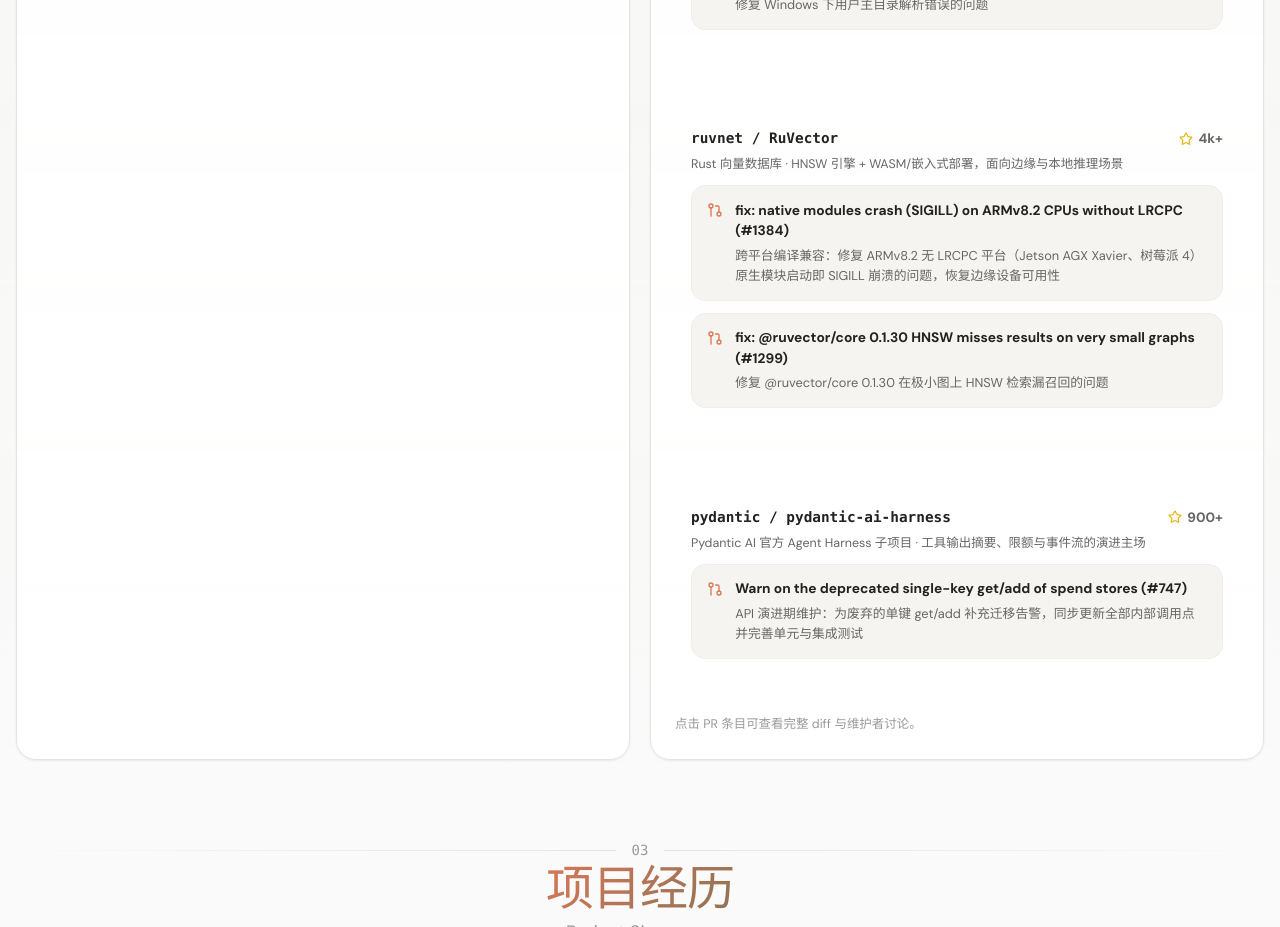
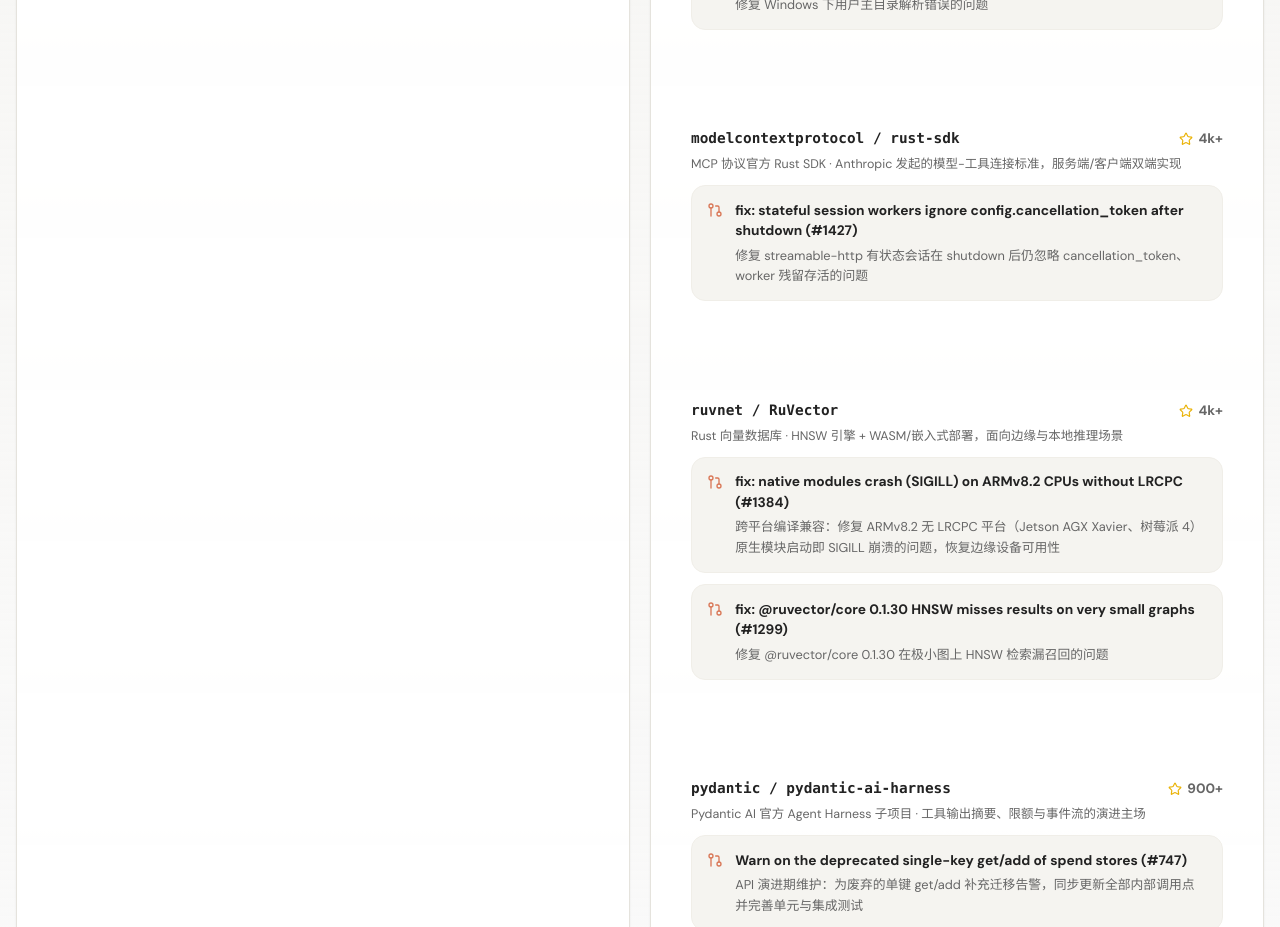
Before and after one commit to wangshun-china/interview-web, a Vue app: page / in a window 1280 px wide. Shown: the part 2940-3867 px from the top of the page. Built offline with nearby package versions, Linux system fonts and the light colour scheme.

Commit message:
resume: restore MCP rust-sdk #1427 group lost in the stars reorder

```diff
--- a/src/components/OpenSourceCard.vue
+++ b/src/components/OpenSourceCard.vue
@@ -152,6 +152,19 @@ const repos = [
         title: "fix: resolve the user's home directory on Windows (#4264)",
         note: '修复 Windows 下用户主目录解析错误的问题',
         url: 'https://github.com/agentgateway/agentgateway/pull/4264',
+      },
+    ],
+  },
+  {
+    name: 'modelcontextprotocol / rust-sdk',
+    url: 'https://github.com/modelcontextprotocol/rust-sdk',
+    stars: '4k+',
+    desc: 'MCP 协议官方 Rust SDK · Anthropic 发起的模型-工具连接标准，服务端/客户端双端实现',
+    prs: [
+      {
+        title: 'fix: stateful session workers ignore config.cancellation_token after shutdown (#1427)',
+        note: '修复 streamable-http 有状态会话在 shutdown 后仍忽略 cancellation_token、worker 残留存活的问题',
+        url: 'https://github.com/modelcontextprotocol/rust-sdk/pull/1427',
       },
     ],
   },
```
